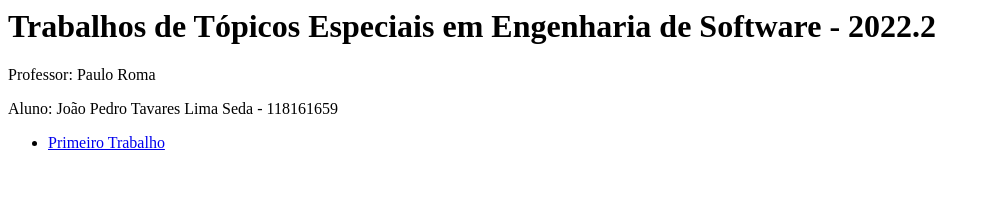
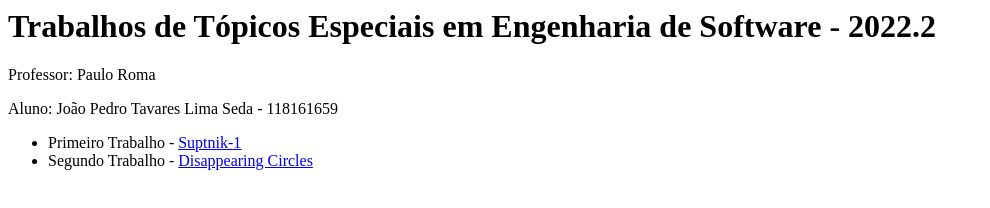
Before and after one commit to smjoao/top-esp-es, a plain HTML site: page index.html in a window 1280 px wide. Shown: the whole page, without its empty margins (0-990 px from the left). Drawn offline with Linux system fonts and the light colour scheme.

Commit message:
Mudança na página inicial

```diff
--- a/index.html
+++ b/index.html
@@ -3,5 +3,6 @@
 <p>Aluno: João Pedro Tavares Lima Seda - 118161659</p>
 
 <ul>
-    <li><a href="trab1/">Primeiro Trabalho</a></li>
+    <li>Primeiro Trabalho - <a href="trab1/">Suptnik-1</a></li>
+    <li>Segundo Trabalho - <a href="trab2/">Disappearing Circles</a></li>
 </ul>
```
